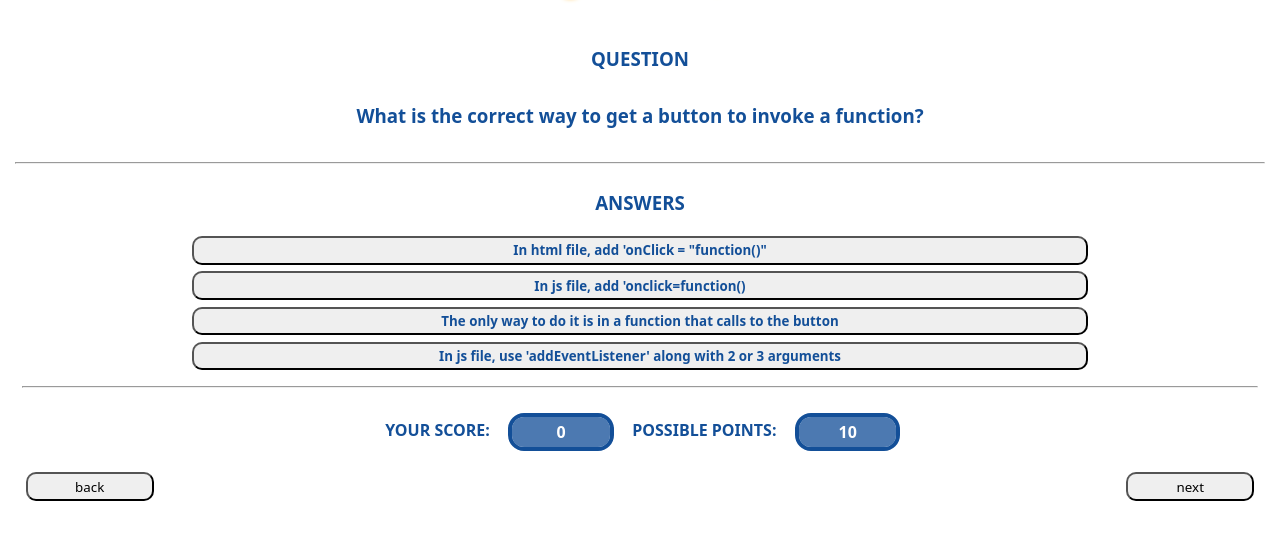
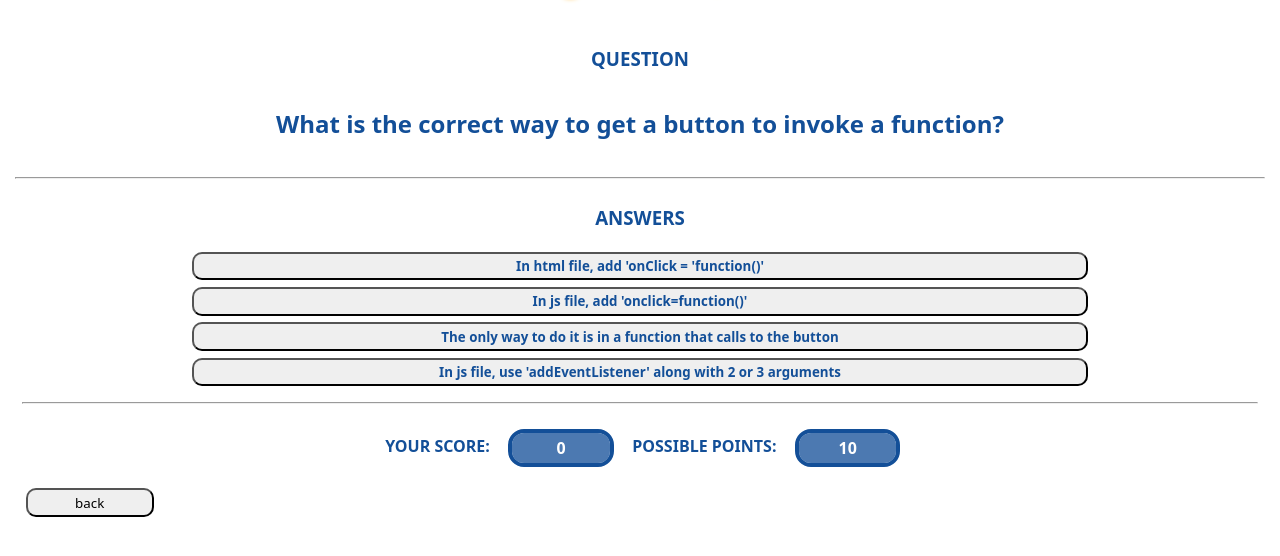
Before and after one commit to cre8ivesolutions/my-first-game, a website: page index.html in a window 1280 px wide. Both pictures are taken after a click on the button "CLICK TO START". Shown: the part 82-638 px from the top of the page. Drawn offline with Linux system fonts and the light colour scheme.

Commit message:
implemented DRY code on answers, set answers to clear after click

```diff
--- a/index.html
+++ b/index.html
@@ -26,7 +26,7 @@
     <main id="quizContainer" class="hide">
       <div id="questionContainer">
         <h3>QUESTION</h3>
-        <div id="questions"></div>
+        <div id="question"></div>
       </div>
       <hr />
       <div id="answerContainer">
@@ -55,7 +55,7 @@
         <button id="nextButton">next</button>
       </div>
     </main>
-    <script src="./main.js"></script>
+    <!-- <script src="./main.js"></script> -->
     <script src="./questions.js"></script>
   </body>
 </html>
--- a/questions.js
+++ b/questions.js
@@ -4,26 +4,22 @@ const qanda = [
     question: "What is the correct way to get a button to invoke a function?",
     answers: [
       {
-        id: 1,
-        answer: `In html file, add 'onClick = "function()"`,
-        type: "correct",
+        answer: "In html file, add 'onClick = 'function()'",
+        correct: true
       },
       {
-        id: 2,
-        answer: "In js file, add 'onclick=function()",
-        type: "incorrect",
+        answer: "In js file, add 'onclick=function()'",
+        correct: false
       },
       {
-        id: 3,
         answer:
           "The only way to do it is in a function that calls to the button",
-        type: "incorrect",
+        correct: false
       },
       {
-        id: 4,
         answer:
           "In js file, use 'addEventListener' along with 2 or 3 arguments",
-        type: "incorrect",
+        correct: false
       },
     ],
   },
@@ -32,46 +28,37 @@ const qanda = [
     question:
       "CSS: How do you move text under one element on the left, but not under the element on the right?",
     answers: [
-      { id: 1, answer: "float: left;", type: "incorrect" },
-      { id: 2, answer: "float: right;", type: "incorrect" },
-      { id: 3, answer: "clear: left;", type: "correct" },
-      { id: 4, answer: "float: right:", type: "incorrect" },
+      { answer: "float: left;", correct: false},
+      { answer: "float: right;", correct: false},
+      { answer: "clear: left;", correct: true},
+      { answer: "float: right:", correct: false}
     ],
   },
   {
     id: 2,
     question: "CSS: What is a 'normal' font weight?",
     answers: [
-      { id: 1, answer: "100", type: "incorrect" },
-      { id: 2, answer: "200", type: "incorrect" },
-      { id: 3, answer: "400", type: "correct" },
-      { id: 4, answer: "600", type: "incorrect" },
+      {answer: "100", correct: false},
+      {answer: "200", correct: false},
+      {answer: "400", correct: true},
+      {answer: "600", correct: false}
     ],
   },
   {
     id: 3,
     question: "How does html know how to use the javascript file?",
     answers: [
-      {
-        id: 1,
-        answer: "It wil automatically use the index.js file.",
-        type: "incorrect",
+      {answer: "It wil automatically use the index.js file.",
+        correct: false
       },
-      {
-        id: 2,
-        answer: "You need to tell it what to use in the package.json files.",
-        type: "incorrect",
+      {answer: "You need to tell it what to use in the package.json files.",
+        correct: false
       },
-      {
-        id: 3,
-        answer:
+      {answer:
           "You need to tell it what to use in the head of the html file using the script tag.",
-        type: "correct",
-      },
-      {
-        id: 4,
-        answer: "You need to tell it what to usse in the javascript file.",
-        type: "incorrect",
+        correct: true},
+      {answer: "You need to tell it what to usse in the javascript file.",
+        correct: false
       },
     ],
   },
@@ -79,60 +66,60 @@ const qanda = [
     id: 4,
     question: "CSS: What is a 'normal' font weight?",
     answers: [
-      { id: 1, answer: "100", type: "incorrect" },
-      { id: 2, answer: "200", type: "incorrect" },
-      { id: 3, answer: "400", type: "correct" },
-      { id: 4, answer: "600", type: "incorrect" },
+      {answer: "100", correct: false},
+      {answer: "200", correct: false},
+      {answer: "400", correct: true},
+      {answer: "600", correct: false}
     ],
   },
   {
     id: 5,
     question: "CSS: What is a 'normal' font weight?",
     answers: [
-      { id: 1, answer: "100", type: "incorrect" },
-      { id: 2, answer: "200", type: "incorrect" },
-      { id: 3, answer: "400", type: "correct" },
-      { id: 4, answer: "600", type: "incorrect" },
+      { answer: "100", correct: false},
+      { answer: "200", correct: false},
+      { answer: "400", correct: true},
+      { answer: "600", correct: false}
     ],
   },
   {
     id: 6,
     question: "CSS: What is a 'normal' font weight?",
     answers: [
-      { id: 1, answer: "100", type: "incorrect" },
-      { id: 2, answer: "200", type: "incorrect" },
-      { id: 3, answer: "400", type: "correct" },
-      { id: 4, answer: "600", type: "incorrect" },
+      { answer: "100", correct: false},
+      { answer: "200", correct: false},
+      { answer: "400", correct: true},
+      { answer: "600", correct: false}
     ],
   },
   {
     id: 7,
     question: "CSS: What is a 'normal' font weight?",
     answers: [
-      { id: 1, answer: "100", type: "incorrect" },
-      { id: 2, answer: "200", type: "incorrect" },
-      { id: 3, answer: "400", type: "correct" },
-      { id: 4, answer: "600", type: "incorrect" },
+      { answer: "100", correct: false},
+      { answer: "200", correct: false},
+      { answer: "400", correct: true},
+      { answer: "600", correct: false}
     ],
   },
   {
     id: 8,
     question: "CSS: What is a 'normal' font weight?",
     answers: [
-      { id: 1, answer: "100", type: "incorrect" },
-      { id: 2, answer: "200", type: "incorrect" },
-      { id: 3, answer: "400", type: "correct" },
-      { id: 4, answer: "600", type: "incorrect" },
+      { answer: "100", correct: false},
+      { answer: "200", correct: false},
+      { answer: "400", correct: true},
+      { answer: "600", correct: false}
     ],
   },
   {
     id: 9,
     question: "CSS: What is a 'normal' font weight?",
     answers: [
-      { id: 1, answer: "100", type: "incorrect" },
-      { id: 2, answer: "200", type: "incorrect" },
-      { id: 3, answer: "400", type: "correct" },
-      { id: 4, answer: "600", type: "incorrect" },
+      { answer: "100", correct: false},
+      { answer: "200", correct: false},
+      { answer: "400", correct: true},
+      { answer: "600", correct: false}
     ],
   },
 ];
@@ -141,17 +128,10 @@ const qanda = [
 const startButton = document.getElementById("startButton");
 const startScreen = document.getElementById("startScreen");
 const quizContainer = document.getElementById("quizContainer");
+const questionContainer = document.getElementById("question")
 const backButton = document.getElementById("backButton");
-const answerElement1 = document.getElementById("a0");
-const answerElement2 = document.getElementById("a1");
-const answerElement3 = document.getElementById("a2");
-const answerElement4 = document.getElementById("a3");
-const answerButtons = [
-  answerElement1,
-  answerElement2,
-  answerElement3,
-  answerElement4
-];
+const answerButtons = document.getElementById
+("answers")
 
 //global variables to populate q and a's
 let i = 0; //this is for the 1st questions array
@@ -160,69 +140,69 @@ const currentQuestion = currentQuestionArray.question;
 const currentAnswersArray = currentQuestionArray.answers;
 
 // //Display the total # of questions to the correct score div
-let totalNumQ = document.getElementById("totalScore");
-let totalNumberofQuestions = qanda.length;
+const totalNumQ = document.getElementById("totalScore");
+const totalNumberofQuestions = qanda.length;
 totalNumQ.innerHTML = totalNumberofQuestions;
 
 // //start the game and populate the questions with the start button
 startButton.addEventListener("click", startGame);
 
-// click on an answer button. this should be set up to use the answerButton element = document.getElementByClassName("answer") but that doesnt work because the buttons are not accessible in the dom since they are not created until later
-answerElement1.addEventListener("click", testFunction);
-answerElement2.addEventListener("click", testFunction);
-answerElement3.addEventListener("click", testFunction);
-answerElement4.addEventListener("click", testFunction);
-
-//the answerButtons will call a function that will check if (answer.type ===("correct")){ numCorrect++, setNextQuestion(i)}
-
-//inside of setNextQuestion there will be a setting that says if (i+1===undefined){document.getElementById("quizContatiner") and className.add("hide") and getElementById("finalPageContainer") and className.remover("hide")}
-
-function testFunction() {
-  console.log(currentAnswersArray);
-}
-//the testFunction currently displays the currentAnswersArray so that I can evaluate the properties of the array so I can target the value of the innerHTML to find the answer.type which will indicate if the answer is correct or incorrect. this will decide what will happen on the button click
-
 function startGame() {
   quizContainer.classList.remove("hide");
   startScreen.classList.add("hide");
+  clearOldAnswers()
   console.log(`i= ${i}`);
   // console.log(`numCorrect=${numCorrect}`)
-  displayQandA(qanda);
-
-  // test()
+  displayQandA();
 }
 
 //populate q and a's
 function displayQandA() {
-  //grab the first item in the qanda array and display the first question
-  let questionElement = document.createElement("h3");
+  nextButton.classList.add("hide")
+  let questionElement = document.createElement("h2");
   let questionText = currentQuestion;
   //grab the existing question div
-  document.getElementById("questions").appendChild(questionElement);
+  document.getElementById("question").appendChild(questionElement);
   //add the text to the question element
   questionElement.innerHTML = questionText;
+  //answers
+  currentAnswersArray.forEach(oneAnswer=>{
+    const answerButton = document.createElement('button')
+    answerButton.classList.add('answer')
+    answerButton.innerText = oneAnswer.answer;
+    console.log(oneAnswer.answer)
+    document.getElementById('answers').appendChild(answerButton)
+    if (oneAnswer.answer.correct){
+      oneAnswer.answer.dataset.correct = oneAnswer.answer.correct
+    }
+    answerButton.addEventListener("click", setNextQuestion)
+  })
+  // console.log(answerText1);
+}
 
-  //separate the array into separate answers
-  let answerText1 = currentAnswersArray[0].answer;
-  let answerText2 = currentAnswersArray[1].answer;
-  let answerText3 = currentAnswersArray[2].answer;
-  let answerText4 = currentAnswersArray[3].answer;
+function setNextQuestion(){
+  clearOldAnswers()
+  // let currentQuestionArray = (qanda[i]);
+  displayQandA()
 
-  // add the text to the element
-  answerElement1.innerHTML = answerText1;
-  answerElement2.innerHTML = answerText2;
-  answerElement3.innerHTML = answerText3;
-  answerElement4.innerHTML = answerText4;
+  // console.log(`setNextQuestion value of a is ${a}`)
+}
 
-  console.log(answerText1);
+function clearOldAnswers(){
+ nextButton.classList.remove("hide")
+  while (answerButtons.firstChild){
+    answerButtons.removeChild(answerButtons.firstChild)
+  }
+  while (questionContainer.firstChild){
+    question.removeChild(questionContainer.firstChild)
+  }
 }
 
 // function checkAnswer(target) {
 //   // for (currentAnswersArray of currentQuestionArray.answers) {
 //     // let currentAnswersArray = currentQuestionArray.answers;
-//     let type = currentAnswersArray[target].type;
-//     let numCorrect = 0;
-//     if (type === "correct") {
+//     let correct: true,ersArray[target].correct: true,umCorrect = 0;
+//     if (correct: true,) {
 //       numCorrect++;
 //       //Add the total # correct to the correct div
 //       let numCorrectContainer = document.getElementById("score");
@@ -240,14 +220,6 @@ function displayQandA() {
 // let parentElement = document.getElementById("answers")
 // parentElement.removeChild(innerHTML);
 
-// function setNextQuestion(i){
-
-//   let currentQuestionArray = (qanda[i]);
-
-//   displayQandA(qanda)
-
-//   console.log(`setNextQuestion value of a is ${a}`)
-// }
 
 //the below code is used to iterate over the answers
 function incrementValue() {
```
